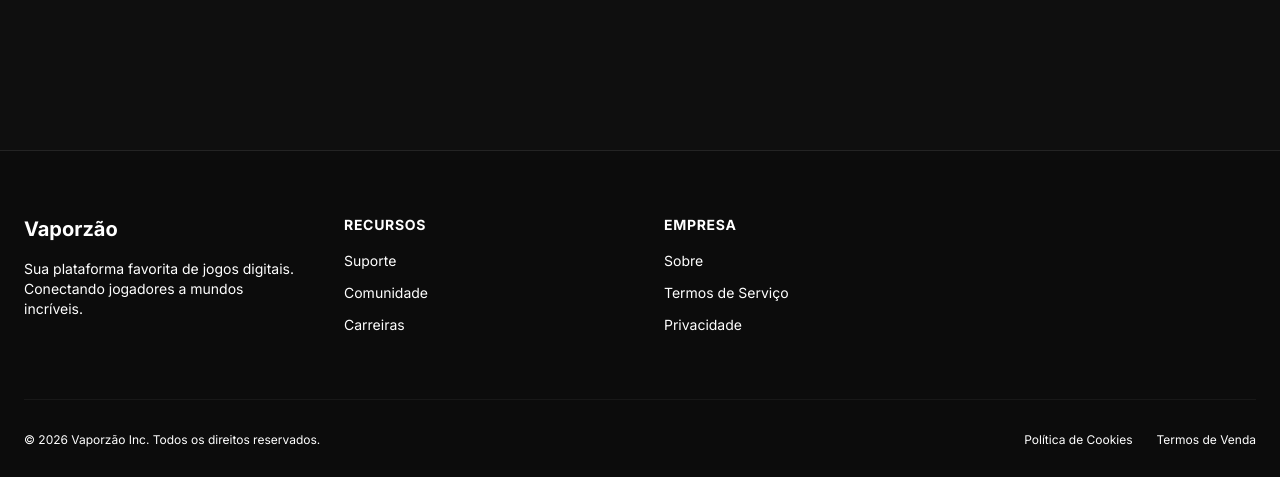
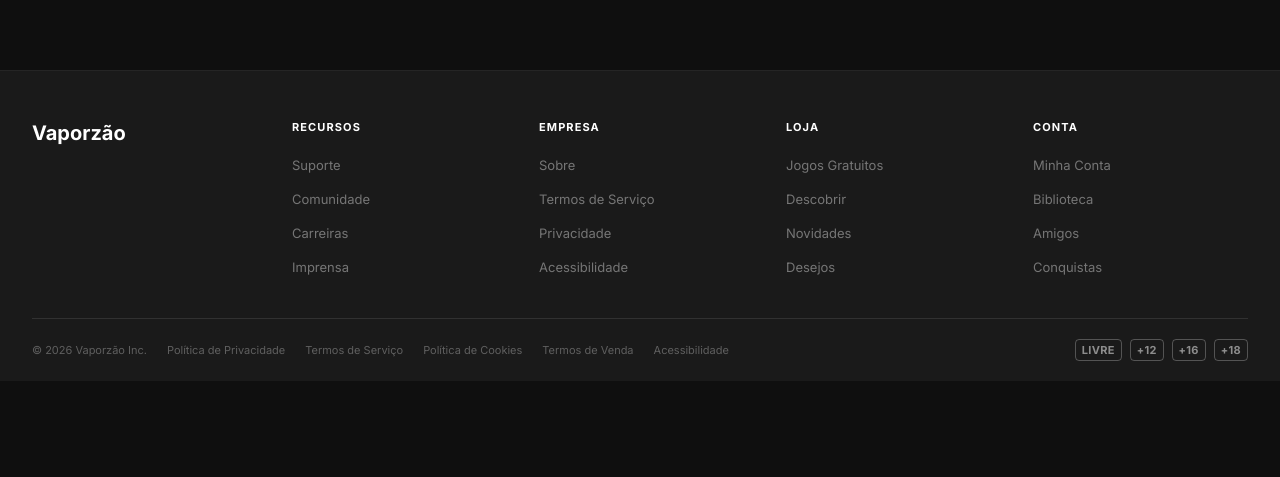
Before and after one commit to MatheusLourencoo/Vaporzao, a React (Vite) app: page / in a window 1280 px wide. Shown: the part 1458-1935 px from the top of the page. After the commit the page ends 1839 px from the top, so only its background shows below. Built offline with nearby package versions, Linux system fonts and the light colour scheme; no server answers.

Commit message:
Update visual do footer

```diff
--- a/src/components/common/Footer.jsx
+++ b/src/components/common/Footer.jsx
@@ -1,39 +1,85 @@
 export function Footer() {
 	return (
-    <footer className="bg-[#0c0c0c] border-t border-white/10 pt-16 pb-8 mt-20">
-      <div className="max-w-7xl mx-auto px-6">
-        <div className="grid grid-cols-1 md:grid-cols-4 gap-12 mb-16">
-          <div className="col-span-1 md:col-span-1">
-            <h2 className="text-xl font-bold mb-4">Vaporzão</h2>
-            <p className="text-muted-foreground text-sm">
-              Sua plataforma favorita de jogos digitais. Conectando jogadores a mundos incríveis.
-            </p>
+		<footer className="bg-[#1a1a1a] text-white pt-12 border-t border-white/5">
+			<div className="max-w-7xl mx-auto px-8">
+				<div className="grid grid-cols-[220px_1fr] gap-10 pb-10 border-b border-white/10">
+					<div>
+						<h2 className="text-xl font-bold">Vaporzão</h2>
 					</div>
-
-          <div>
-            <h4 className="font-bold mb-4 text-sm uppercase tracking-wider text-white">Recursos</h4>
-            <ul className="space-y-3 text-sm text-muted-foreground">
-              <li className="hover:text-primary transition-colors cursor-pointer">Suporte</li>
-              <li className="hover:text-primary transition-colors cursor-pointer">Comunidade</li>
-              <li className="hover:text-primary transition-colors cursor-pointer">Carreiras</li>
+					<div className="grid grid-cols-4 gap-8">
+						{[
+							{
+								title: "Recursos",
+								links: ["Suporte", "Comunidade", "Carreiras", "Imprensa"],
+							},
+							{
+								title: "Empresa",
+								links: [
+									"Sobre",
+									"Termos de Serviço",
+									"Privacidade",
+									"Acessibilidade",
+								],
+							},
+							{
+								title: "Loja",
+								links: ["Jogos Gratuitos", "Descobrir", "Novidades", "Desejos"],
+							},
+							{
+								title: "Conta",
+								links: ["Minha Conta", "Biblioteca", "Amigos", "Conquistas"],
+							},
+						].map(({ title, links }) => (
+							<div key={title}>
+								<h5 className="text-[11px] font-bold uppercase tracking-widest text-white mb-4">
+									{title}
+								</h5>
+								<ul className="space-y-2.5">
+									{links.map((link) => (
+										<li key={link}>
+											<a
+												href="#"
+												className="text-[13px] text-white/40 hover:text-white transition-colors"
+											>
+												{link}
+											</a>
+										</li>
+									))}
 								</ul>
 							</div>
-
-          <div>
-            <h4 className="font-bold mb-4 text-sm uppercase tracking-wider text-white">Empresa</h4>
-            <ul className="space-y-3 text-sm text-muted-foreground">
-              <li className="hover:text-primary transition-colors cursor-pointer">Sobre</li>
-              <li className="hover:text-primary transition-colors cursor-pointer">Termos de Serviço</li>
-              <li className="hover:text-primary transition-colors cursor-pointer">Privacidade</li>
-            </ul>
+						))}
 					</div>
 				</div>
-
-        <div className="border-t border-white/5 pt-8 flex flex-col md:flex-row justify-between items-center gap-4 text-xs text-muted-foreground">
-          <p>© 2026 Vaporzão Inc. Todos os direitos reservados.</p>
-          <div className="flex gap-6">
-            <span className="hover:text-white transition-colors cursor-pointer">Política de Cookies</span>
-            <span className="hover:text-white transition-colors cursor-pointer">Termos de Venda</span>
+				<div className="py-5 flex items-center justify-between flex-wrap gap-4">
+					<div className="flex items-center gap-5 flex-wrap">
+						<span className="text-[11px] text-white/30">
+							© 2026 Vaporzão Inc.
+						</span>
+						{[
+							"Política de Privacidade",
+							"Termos de Serviço",
+							"Política de Cookies",
+							"Termos de Venda",
+							"Acessibilidade",
+						].map((item) => (
+							<a
+								key={item}
+								href="#"
+								className="text-[11px] text-white/30 hover:text-white/60 transition-colors"
+							>
+								{item}
+							</a>
+						))}
+					</div>
+					<div className="flex items-center gap-2">
+						{["LIVRE", "+12", "+16", "+18"].map((r) => (
+							<span
+								key={r}
+								className="border border-white/25 rounded-sm px-1.5 py-0.5 text-[11px] font-bold text-white/50 tracking-wide"
+							>
+								{r}
+							</span>
+						))}
 					</div>
 				</div>
 			</div>
```
Lines whose indentation alone changed are shown as unchanged.
